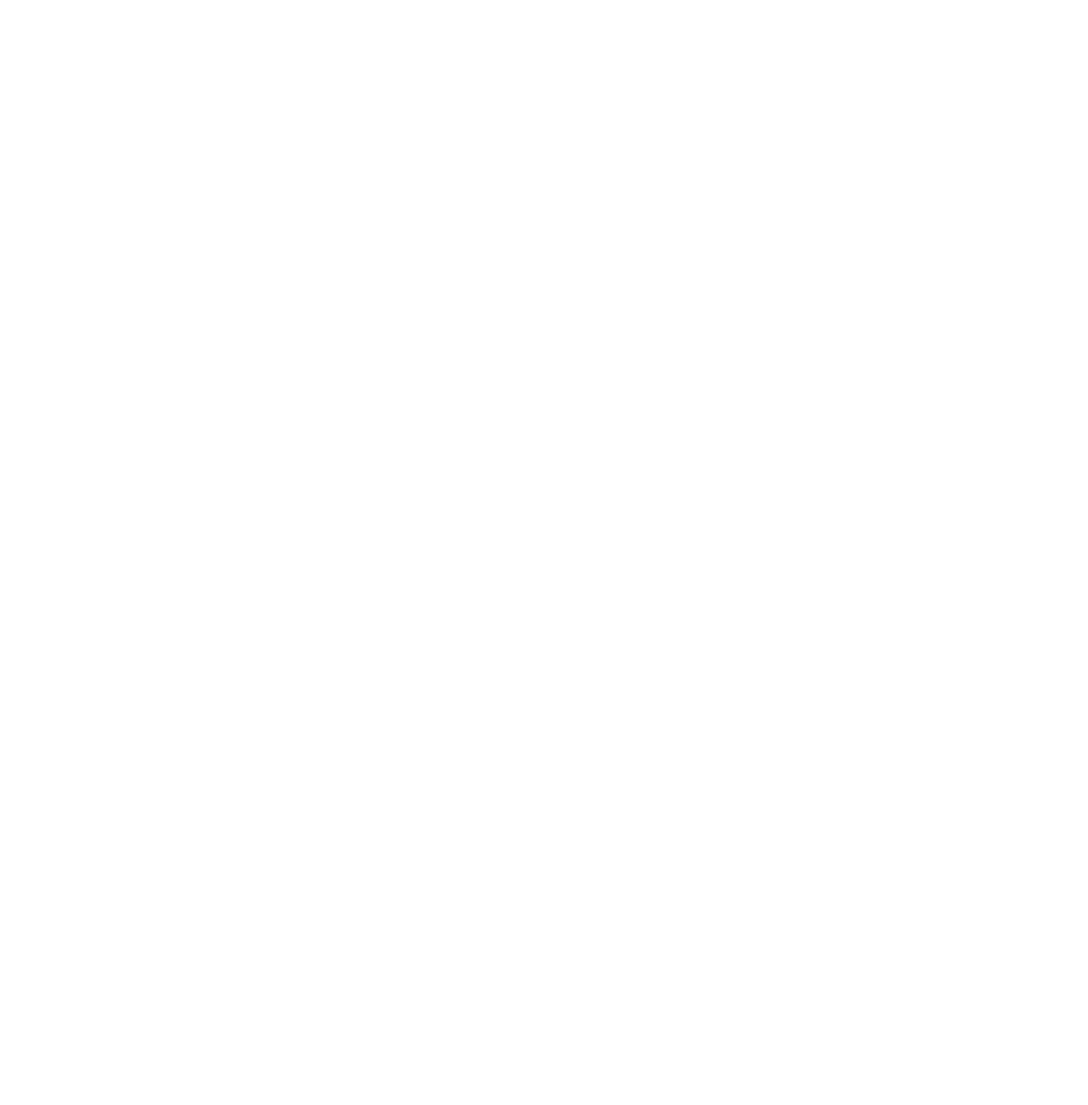
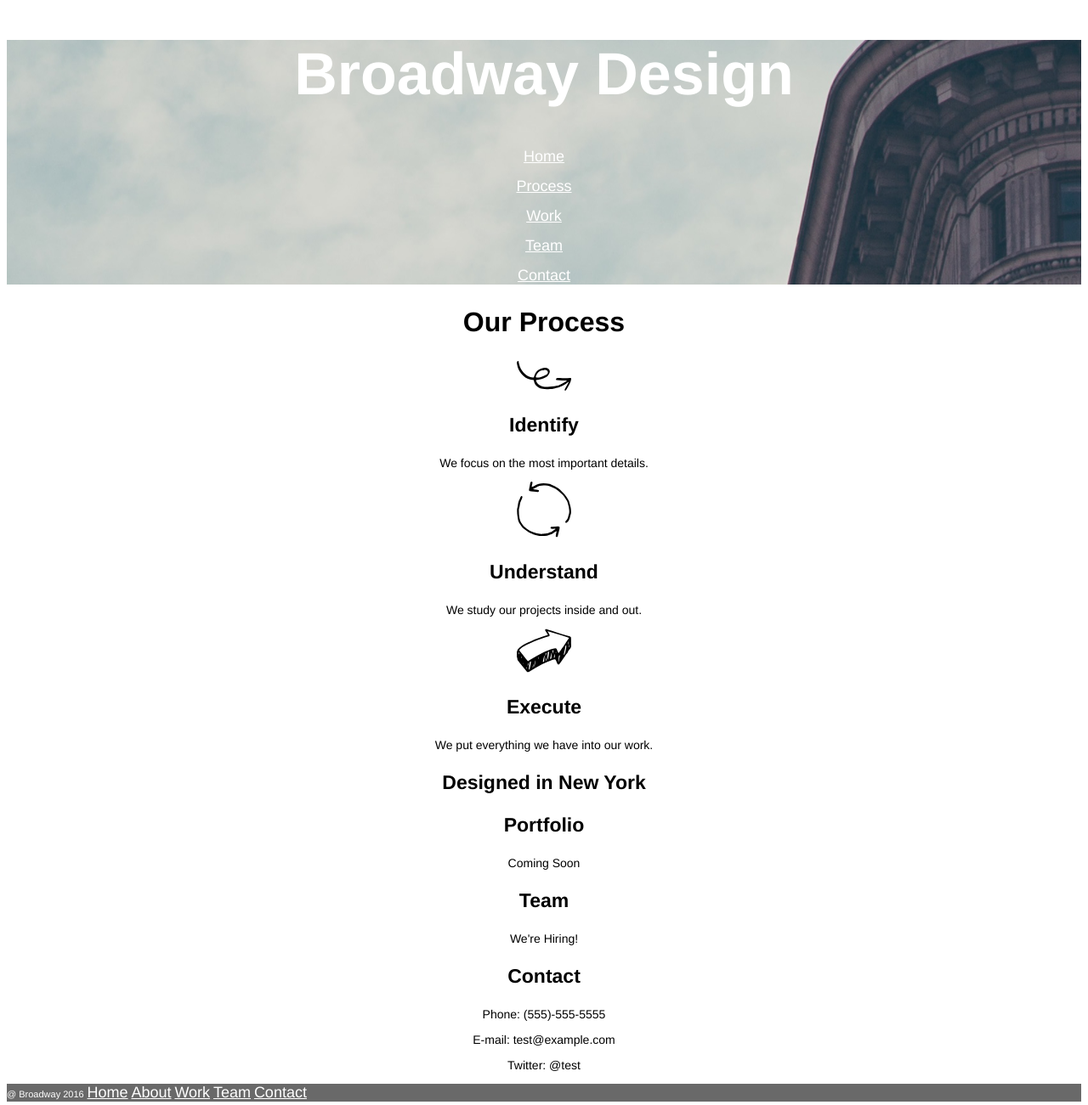
Before and after one commit to SiliconSurfer13/broadway, a plain HTML site: page index.html in a window 1280 px wide. Shown: the whole page at 85% size. Before the commit the page ends 800 px from the top, so only its background shows below. Drawn offline with Linux system fonts and the light colour scheme.

Commit message:
HTML & CSS Framework completed

```diff
--- a/index.html
+++ b/index.html
@@ -1,10 +1,69 @@
 <!DOCTYPE html>
 <html>
+
+<!--HEAD-->
+
   <head>
     <meta charset="utf-8">
-    <title></title>
+    <title>Broadway Design</title>
+    <link href="./resources/css/style.css" type="text/css" rel="stylesheet">
   </head>
+
+<!--BODY-->
+
   <body>
+<!--HEADER-->
+  <div class="headerlinks">
+    <h1>Broadway Design</h1>
 
+<!--Page Navigation Links-->
+      <nav>
+        <p><a id="homeid" href="#home">Home</a></p>
+        <p><a id="processid" href="#process">Process</a></p>
+        <p><a id="workid" href="#work">Work</a></p>
+        <p><a id="teamid" href="#team">Team</a></p>
+        <p><a id="contactid" href="#contact">Contact</a></p>
+      </nav>
+    </div>
+
+      <div>
+        <h2>Our Process</h2>
+        <img src="./resources/images/identify.svg">
+        <h3>Identify</h3>
+        <p>We focus on the most important details.</p>
+
+        <img src="./resources/images/understand.svg">
+        <h3>Understand</h3>
+        <p>We study our projects inside and out.</p>
+
+        <img src="./resources/images/execute.svg">
+        <h3>Execute</h3>
+        <p>We put everything we have into our work.</p>
+
+        <h3>Designed in New York</h3>
+
+        <h3>Portfolio</h3>
+        <p>Coming Soon</p>
+
+        <h3>Team</h3>
+        <p>We're Hiring!</p>
+
+        <h3>Contact</h3>
+        <p>Phone: (555)-555-5555</p>
+        <p>E-mail: test@example.com</p>
+        <p>Twitter: @test</p>
+      </div>
+
+<!--Footer-->
+
+      <p class="footer">
+        <a id="footerid">@ Broadway 2016</a>
+
+          <a id="homeid" href="#home">Home</a>
+          <a id="aboutid" href="#about">About</a>
+          <a id="workid" href="#work">Work</a>
+          <a id="teamid" href="#team">Team</a>
+          <a id="contactid" href="#contact">Contact</a>
+        </p>
   </body>
 </html>
--- a/resources/css/style.css
+++ b/resources/css/style.css
@@ -0,0 +1,57 @@
+body
+{
+  font-family: Helvetica;
+  text-align: center;
+}
+
+.headerlinks
+{
+  color: white;
+  background-image: url("../images/the-flatiron-building.png");
+}
+
+h1
+{
+  font-size: 70px;
+  font-weight: bold;
+}
+
+h2
+{
+  font-size: 32px;
+  font-weight: bold;
+}
+
+h3
+{
+  font-size: 23px;
+  font-weight: bold;
+}
+
+p
+{
+  font-size: 14px;
+
+}
+nav
+{
+  color: white;
+}
+
+#homeid,#processid,#workid,#teamid,#contactid,#aboutid
+{
+  color: white;
+  font-size: 18px;
+}
+
+#footerid
+{
+  font-size: 11px;
+  color: white;
+}
+
+.footer
+{
+    text-align: left;
+    background-color: dimgray;
+}
```
Also changed, not shown: resources/images/execute.svg (added), resources/images/identify.svg (added), resources/images/the-flatiron-building.png (added), resources/images/understand.svg (added).
